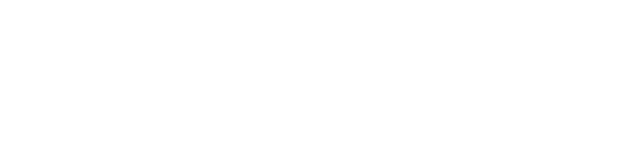
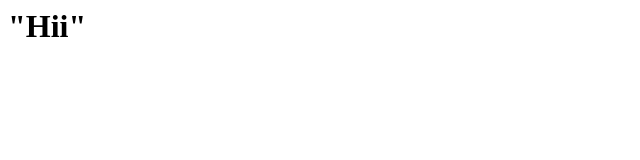
Before and after one commit to Piyush4064/demoGit, a plain HTML site: page index.html in a window 1280 px wide. Shown: the whole page, without its empty margins (0-640 px from the left). Drawn offline with Linux system fonts and the light colour scheme.

Commit message:
Trying add .

```diff
--- a/index.html
+++ b/index.html
@@ -4,7 +4,9 @@
   </header>
   <body>
     <nav></nav>
-    <header></header>
+    <header>
+	<h1>"Hii"</h1>
+    </header>
     <main></main>
     <footer></footer>
   </body>
```
Also changed, not shown: 1 other file.
